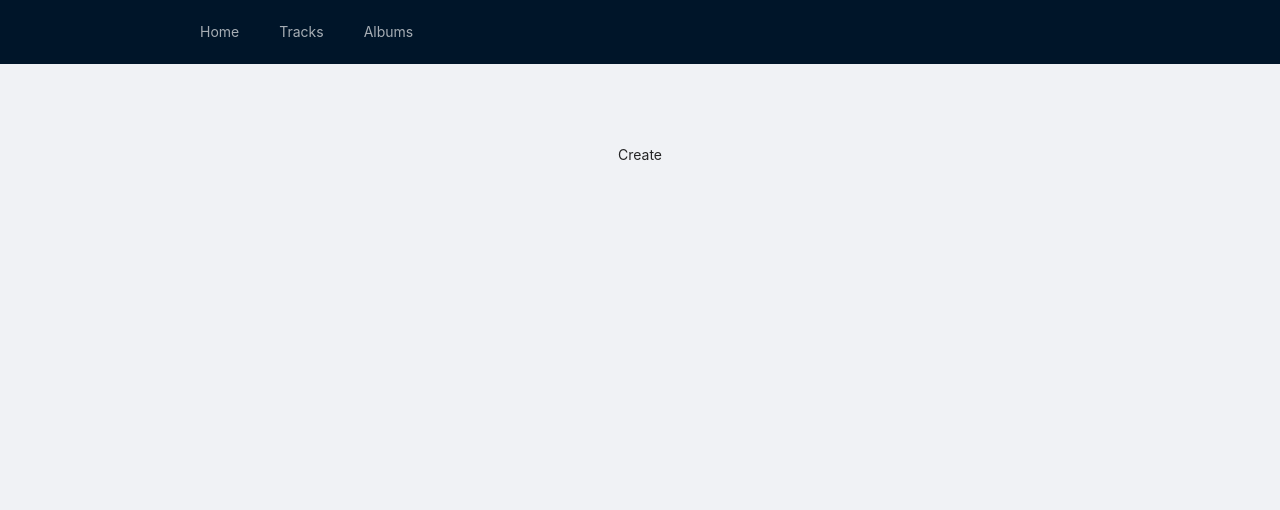
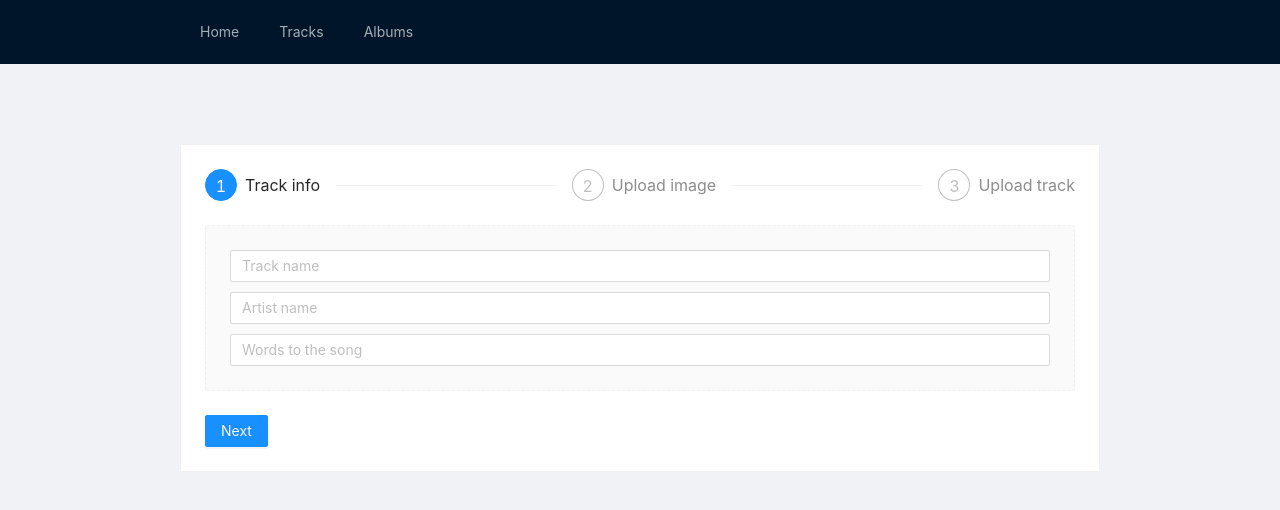
Before and after one commit to kasyan99/music-platform, a Next.js app: page /tracks/create in a window 1280 px wide. Shown: the top 510 px of the page. Built offline with nearby package versions, Linux system fonts and the light colour scheme.

Commit message:
feat: add create page layaout and info upload by steps

```diff
--- /dev/null
+++ b/components/StepWrapper.tsx
@@ -0,0 +1,76 @@
+import { Button, Card, message, Steps } from 'antd';
+import React, { useState } from 'react';
+const { Step } = Steps;
+
+type Props = {
+  firstContent: JSX.Element
+  secondContent: JSX.Element
+  thirdContent: JSX.Element
+}
+
+
+const StepWrapper: React.FC<Props> = ({ firstContent, secondContent, thirdContent }) => {
+  const steps = [
+    {
+      title: 'Track info',
+      content: firstContent,
+    },
+    {
+      title: 'Upload image',
+      content: secondContent,
+    },
+    {
+      title: 'Upload track',
+      content: thirdContent,
+    },
+  ];
+
+  const [current, setCurrent] = useState(0);
+
+  const next = () => {
+    setCurrent(current + 1);
+  };
+
+  const prev = () => {
+    setCurrent(current - 1);
+  };
+
+  return (
+    <>
+      <Steps current={current}>
+        {steps.map((item) => (
+          <Step key={item.title} title={item.title} />
+        ))}
+      </Steps>
+      <div className="steps-content" style={{ margin: '24px 0' }}>
+        <Card style={{ backgroundColor: '#fafafa', borderStyle: 'dashed' }}>
+          {steps[current].content}
+        </Card>
+      </div>
+      <div className="steps-action">
+        {current < steps.length - 1 && (
+          <Button type="primary" onClick={() => next()}>
+            Next
+          </Button>
+        )}
+        {current === steps.length - 1 && (
+          <Button type="primary" onClick={() => message.success('Processing complete!')}>
+            Done
+          </Button>
+        )}
+        {current > 0 && (
+          <Button
+            style={{
+              margin: '0 8px',
+            }}
+            onClick={() => prev()}
+          >
+            Previous
+          </Button>
+        )}
+      </div>
+    </>
+  );
+};
+
+export default StepWrapper;
--- /dev/null
+++ b/components/stepsContent/FileUpload.tsx
@@ -0,0 +1,55 @@
+import { Card } from "antd"
+import { ChangeEvent, useRef, useState } from "react"
+
+type Props = {
+   file: File | null
+   setFile: Function
+   accept: 'image/*' | 'audio/*'
+}
+
+
+const AudioUpload: React.FC<Props> = ({ setFile, accept, file }) => {
+
+   const pickFile = (e: ChangeEvent<HTMLInputElement>) => {
+      if (e.target.files) {
+         const file = e.target.files[0]
+         setFile(file)
+      }
+   }
+
+   return (
+      <div
+         style={{ position: 'relative', height: 400, display: 'flex', justifyContent: 'center', alignItems: 'center' }}
+      >
+         <input
+            type='file'
+            accept={accept}
+            style={{ position: 'absolute', top: 0, left: 0, opacity: 0, width: '100%', height: '100%', zIndex: 99, cursor: 'pointer' }}
+            onChange={(e) => pickFile(e)}
+         />
+         {!file &&
+            <Card style={{ border: '2px solid rgba(0,0,0,0.3)', height: '50%', width: '50%', backgroundColor: '#fafafa', display: 'flex', justifyContent: 'center', alignItems: 'center' }}>
+               <div style={{ fontSize: '36px', opacity: '0.5' }}>
+                  Click or drag file
+               </div>
+            </Card>
+         }
+         {accept === 'image/*' &&
+
+            <div style={{ height: '80%', position: 'absolute' }}>
+               <img src={file ? URL.createObjectURL(file) : ''} style={{ height: '100%' }} />
+            </div>
+         }
+
+         {accept === 'audio/*' && file &&
+            <Card>
+               {file?.name}
+            </Card>
+         }
+
+
+      </div>
+   )
+}
+
+export default AudioUpload
--- /dev/null
+++ b/components/stepsContent/TrackInfo.tsx
@@ -0,0 +1,13 @@
+import { Form, Input } from "antd"
+
+const TrackInfo: React.FC = () => {
+   return (
+      <Form>
+         <Input name="track name" placeholder="Track name" />
+         <Input name="artist name" placeholder="Artist name" style={{ margin: '10px 0' }} />
+         <Input.TextArea name="words to the song" placeholder="Words to the song" autoSize={true} />
+      </Form>
+   )
+}
+
+export default TrackInfo
--- a/pages/tracks/create.tsx
+++ b/pages/tracks/create.tsx
@@ -1,8 +1,22 @@
+import FileUpload from "@/components/stepsContent/FileUpload"
+import TrackInfo from "@/components/stepsContent/TrackInfo"
+import StepWrapper from "@/components/StepWrapper"
+import { Card } from "antd"
 import MainLayout from "layouts/MainLayout"
+import { useState } from "react"
 
 const TrackCreate: React.FC = () => {
+   const [image, setImage] = useState<File | null>(null)
+   const [audio, setAudio] = useState<File | null>(null)
+
    return <MainLayout>
-      Create
+      <Card style={{ width: 920 }}>
+         <StepWrapper
+            firstContent={<TrackInfo />}
+            secondContent={<FileUpload accept="image/*" setFile={setImage} file={image} />}
+            thirdContent={<FileUpload accept="audio/*" setFile={setAudio} file={audio} />}
+         />
+      </Card>
    </MainLayout>
 }
 
```
